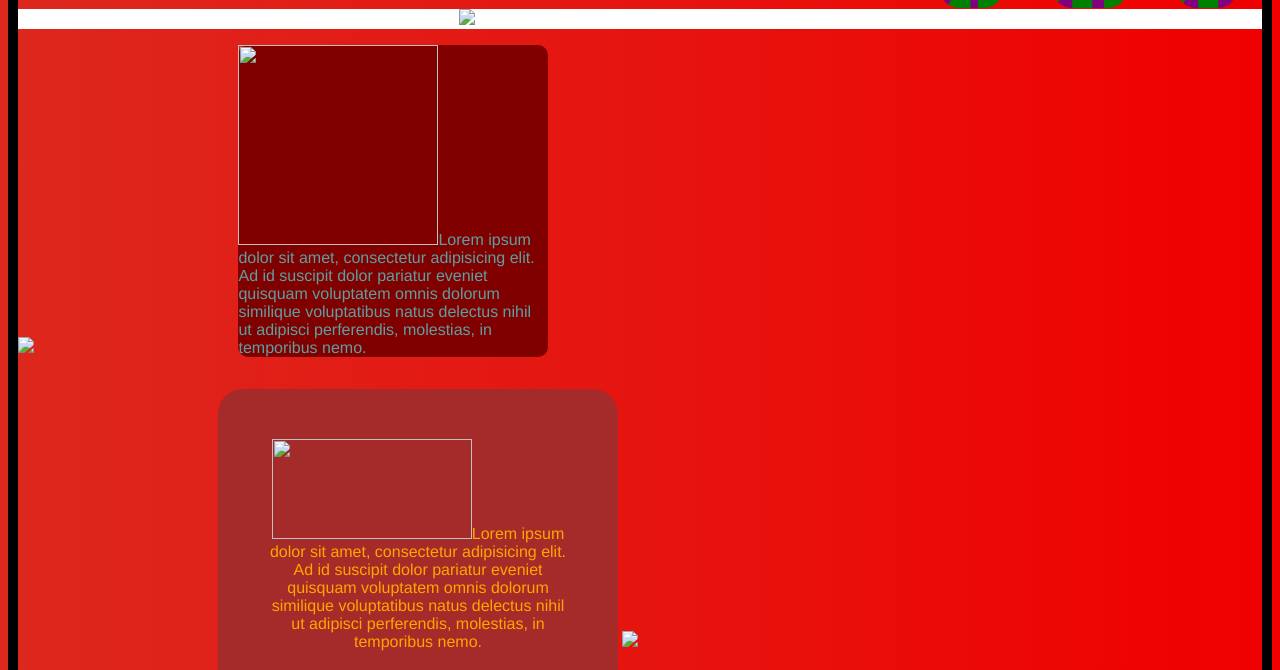
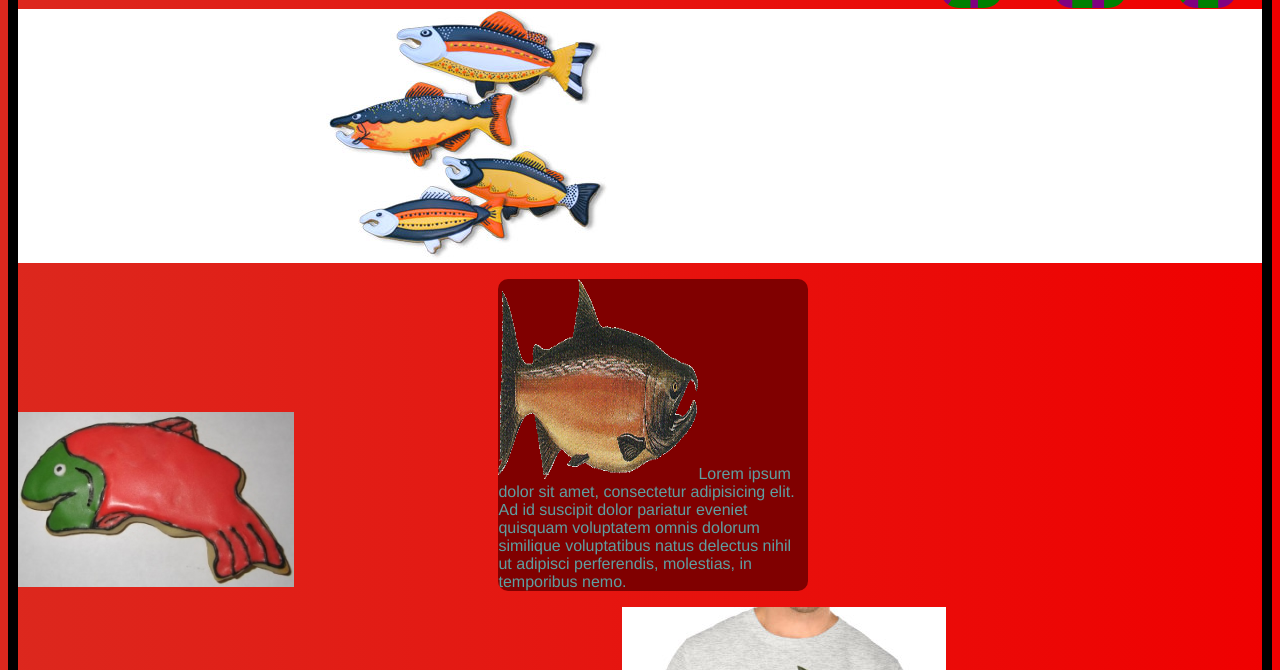
Before and after one commit to DariusSageMarte/Dom_class6_week2, a plain HTML site: page salmon.html in a window 1280 px wide. Shown: the part 89-759 px from the top of the page. Drawn offline with Linux system fonts and the light colour scheme.

Commit message:
This sucks

```diff
--- a/salmon.html
+++ b/salmon.html
@@ -15,14 +15,14 @@
 
 <h1> Super Salmon</h1>
 <article>
-<img class="fish" src="untitled folder/fish.jpg"/>
+<img class="fish" src="images/fish.jpg"/>
 </article>
-<img class="fish" src="untitle folder/frosted-cookie.jpg">
-<p> <img src="untitled folder/salmon.png" height="200" width="200"/>Lorem ipsum dolor sit amet, consectetur adipisicing elit. Ad id suscipit dolor pariatur eveniet quisquam voluptatem omnis dolorum similique voluptatibus natus delectus nihil ut adipisci perferendis, molestias, in temporibus nemo.</p>
+<img class="fish" src="images/frosted-cookie.jpg">
+<p> <img src="images/salmon.png" height="200" width="200"/>Lorem ipsum dolor sit amet, consectetur adipisicing elit. Ad id suscipit dolor pariatur eveniet quisquam voluptatem omnis dolorum similique voluptatibus natus delectus nihil ut adipisci perferendis, molestias, in temporibus nemo.</p>
 
 <section>
-  <p> <img src="untitled folder/chinook.jpg" height="100" width="200"/>Lorem ipsum dolor sit amet, consectetur adipisicing elit. Ad id suscipit dolor pariatur eveniet quisquam voluptatem omnis dolorum similique voluptatibus natus delectus nihil ut adipisci perferendis, molestias, in temporibus nemo.</p>
-<img src= "untitled folder/shirt.jpg">
+  <p> <img src="images/chinook.jpg" height="100" width="200"/>Lorem ipsum dolor sit amet, consectetur adipisicing elit. Ad id suscipit dolor pariatur eveniet quisquam voluptatem omnis dolorum similique voluptatibus natus delectus nihil ut adipisci perferendis, molestias, in temporibus nemo.</p>
+<img src= "images/shirt.jpg">
 <section>
 
 <footer>
```
Also changed, not shown: index.html (+2 -2 lines).
